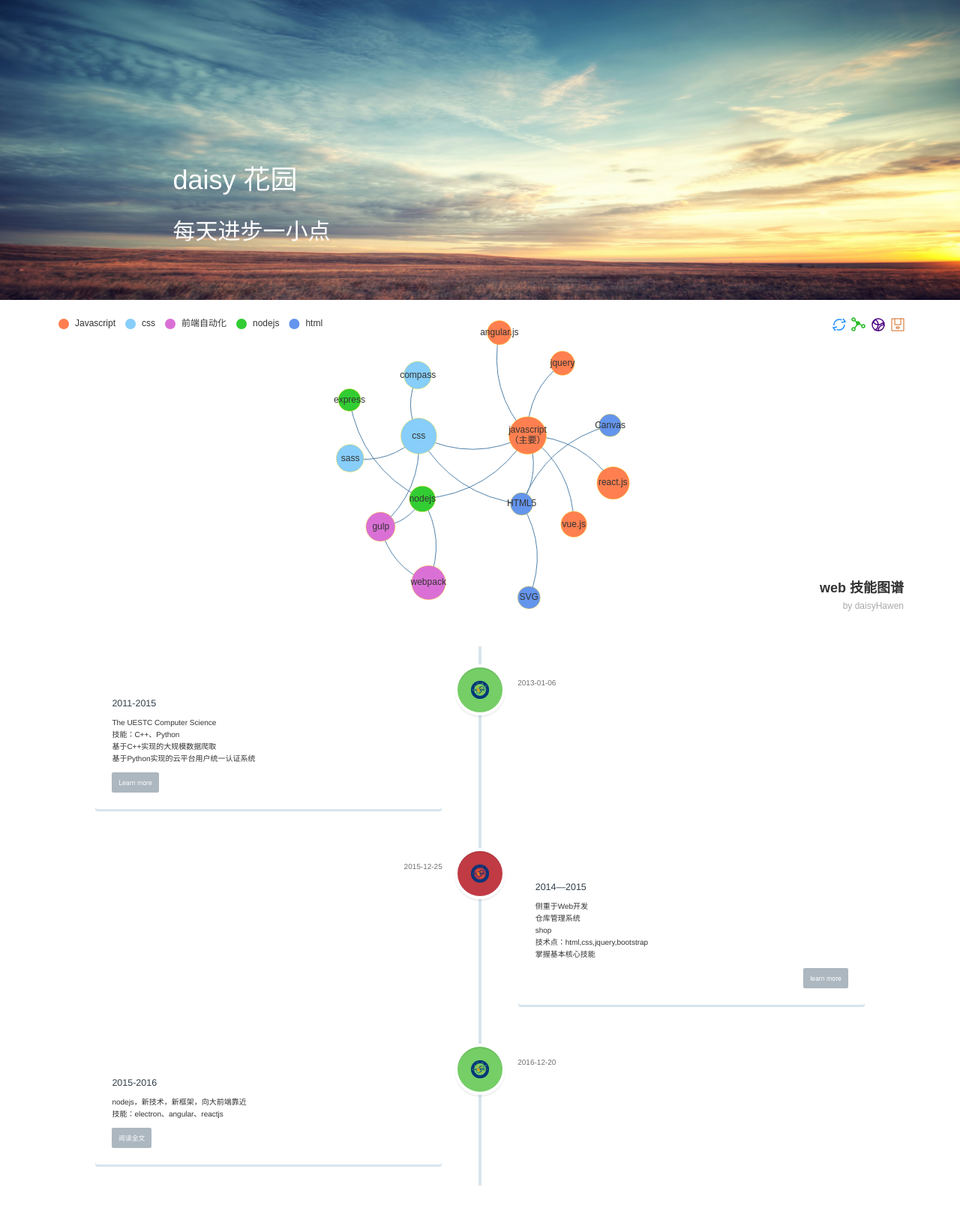
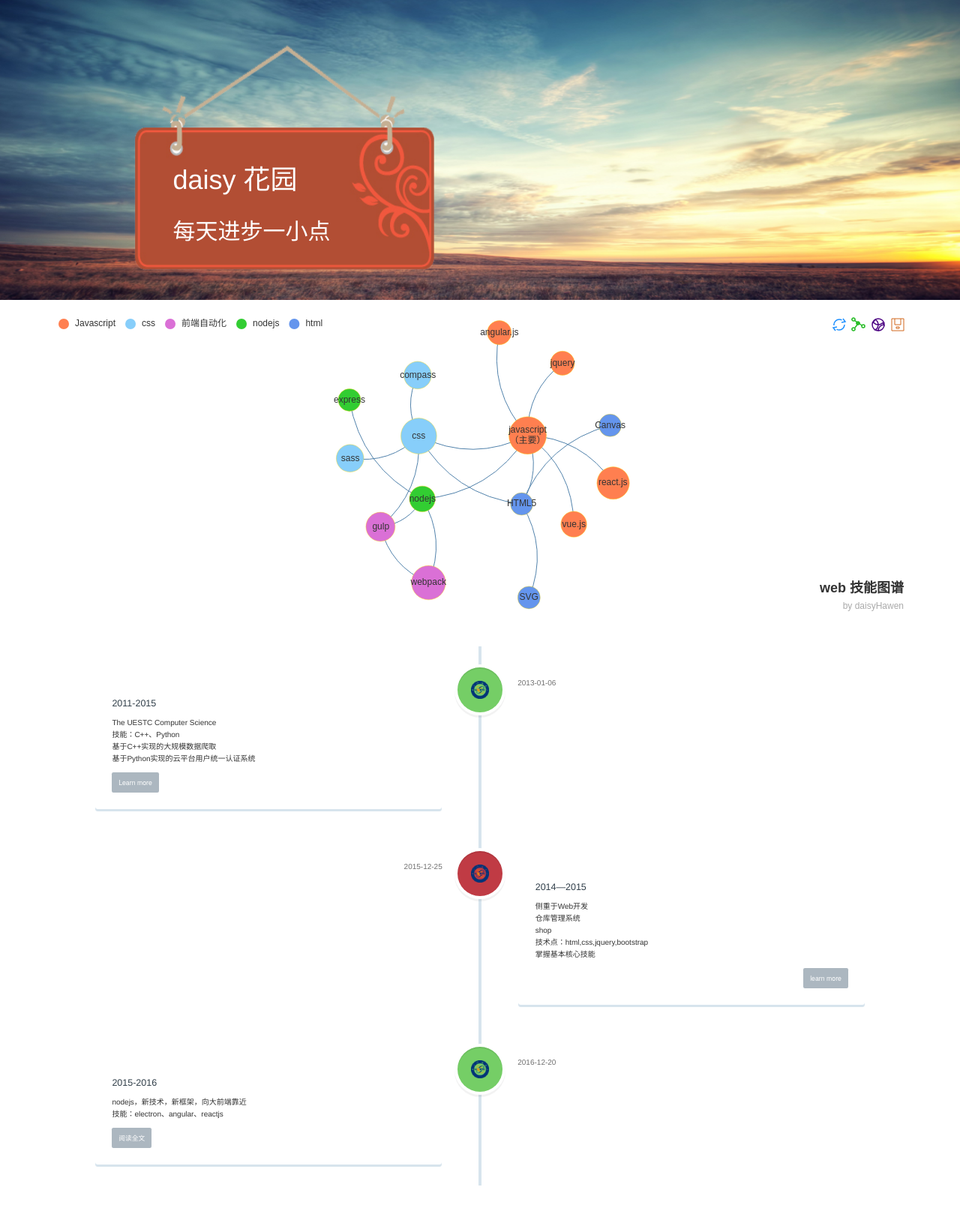
Before and after one commit to daisyHawen/daisyHawen.github.io, a Jekyll site: the page built from project.html, in a window 1280 px wide. Shown: the whole page at 75% size. Built offline with Jekyll 4.4.1, drawn with Linux system fonts in a browser that asks for light colours; nearby versions of some CDN libraries.

Commit message:
index tag

```diff
--- a/_includes/banner.html
+++ b/_includes/banner.html
@@ -1,5 +1,14 @@
 <div class="banner">
+    <div class="biaoti">
     <h1>daisy 花园</h1>
     <h2>每天进步一小点</h2>
+    <img id="tag" src="{{ site.baseurl }}/img/Qtag2.png">
+
+    </div>
+
     <img id="baner-img" src="{{ site.baseurl }}/img/4.png">
 </div>
+<style type="text/css">
+
+
+</style>
--- a/_sass/_layout.scss
+++ b/_sass/_layout.scss
@@ -242,29 +242,123 @@
 }
 
 /*banner*/
-.banner{
 
-        position:relative;
-        margin-bottom:20px;
-.banner-nav{
-    margin-bottom:0px;
-    border-radius:0px;
-    padding-right:50px;
-}
+.banner {
+    position: relative;
+    margin-bottom: 20px;
+    .banner-nav {
+        margin-bottom: 0px;
+        border-radius: 0px;
+        padding-right: 50px;
+    }
     h1 {
-        color:#fff;
+        color: #fff;
         position: absolute;
         left: 18%;
-        top:50%;
-        }
-           h2 {
-        color:#fff;
+        top: 50%;
+        z-index: 100;
+    }
+    h2 {
+        color: #fff;
         position: absolute;
         left: 18%;
-        top:68%;
+        top: 68%;
+        z-index: 100;
+    }
+
+    #baner-img {
+        width: 100%;
+        height: 400px;
+        // z-index:-100;
+    }
+    #tag {
+        display: inline-block;
+        width: 400px;
+        height: 300px;
+        position: absolute;
+        left: 14%;
+        top: 15%;
+
+    }
+    #tag{
+         animation: myrotate 1s;
+        -moz-animation: myrotate 1s;
+        -webkit-animation: myrotate 1s;
+        -o-animation: myrotate 1s;
+        transition:1s
+    }
+   #tag:hover{
+       transform:rotate(30deg);
+
+   }
+    @keyframes myrotate {
+        from{
+            transform: rotate(30deg);
+             -ms-transform: rotate(30deg);
+            -moz-transform: rotate(30deg);
+            -webkit-transform: rotate(30deg);
+            -o-transform: rotate(30deg);
         }
-    img{
-        width:100%;
-        height:400px;
+        to{
+            transform: rotate(0deg);
+              -ms-transform: rotate(0deg);
+            -moz-transform: rotate(0deg);
+            -webkit-transform: rotate(0deg);
+            -o-transform: rotate(0deg);
+
+        }
+    }
+    @-moz-keyframes myrotate/* Firefox */
+    {
+       from{
+            transform: rotate(30deg);
+             -ms-transform: rotate(30deg);
+            -moz-transform: rotate(30deg);
+            -webkit-transform: rotate(30deg);
+            -o-transform: rotate(30deg);
+        }
+        to{
+            transform: rotate(0deg);
+              -ms-transform: rotate(0deg);
+            -moz-transform: rotate(0deg);
+            -webkit-transform: rotate(0deg);
+            -o-transform: rotate(0deg);
+
+        }
+    }
+    @-webkit-keyframes myrotate
+    {    from{
+            transform: rotate(30deg);
+             -ms-transform: rotate(30deg);
+            -moz-transform: rotate(30deg);
+            -webkit-transform: rotate(30deg);
+            -o-transform: rotate(30deg);
+        }
+        to{
+            transform: rotate(0deg);
+              -ms-transform: rotate(0deg);
+            -moz-transform: rotate(0deg);
+            -webkit-transform: rotate(0deg);
+            -o-transform: rotate(0deg);
+
+        }
+    }
+    @-o-keyframes myrotate/* Opera */
+    {
+      from{
+            transform: rotate(30deg);
+             -ms-transform: rotate(30deg);
+            -moz-transform: rotate(30deg);
+            -webkit-transform: rotate(30deg);
+            -o-transform: rotate(30deg);
+        }
+        to{
+            transform: rotate(0deg);
+              -ms-transform: rotate(0deg);
+            -moz-transform: rotate(0deg);
+            -webkit-transform: rotate(0deg);
+            -o-transform: rotate(0deg);
+
+        }
     }
 }
--- a/js/index.js
+++ b/js/index.js
@@ -13,7 +13,7 @@
 		var html = '<a href="https://daisyhawen.github.io/React-gallery">react实现图片画廊</a>';
 		html += '<br><a href="https://daisyhawen.github.io/html5-canvas-clock/">HTML5-实现倒计时效果</a>';
 		console.log(html);
-		flickr.innerHTML = html;
+		// flickr.innerHTML = html;
 
 	}
 	ProjectShow.prototype = {
```
Also changed, not shown: albums/index.html (+23 -6 lines), img/Qtag.png (added), img/Qtag2.png (added).
